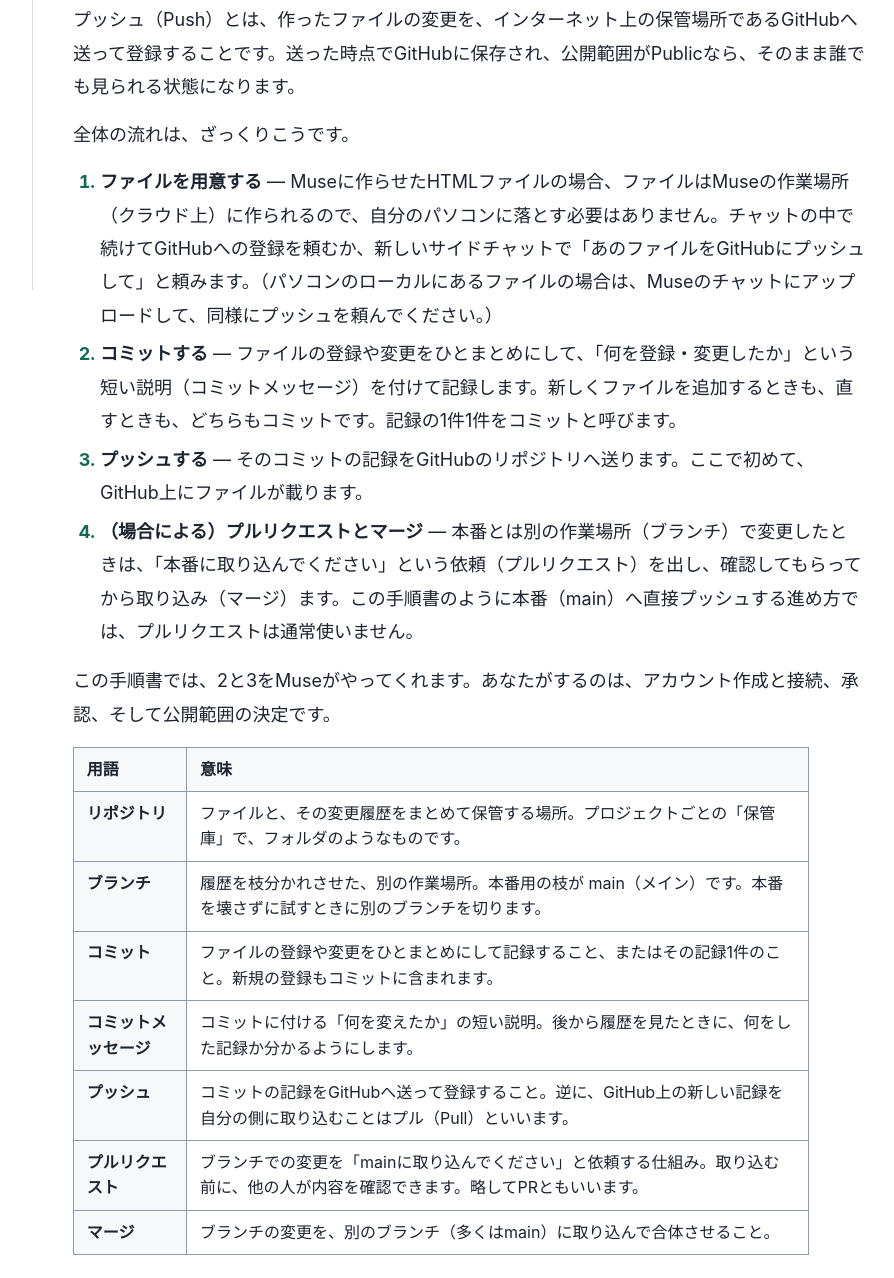
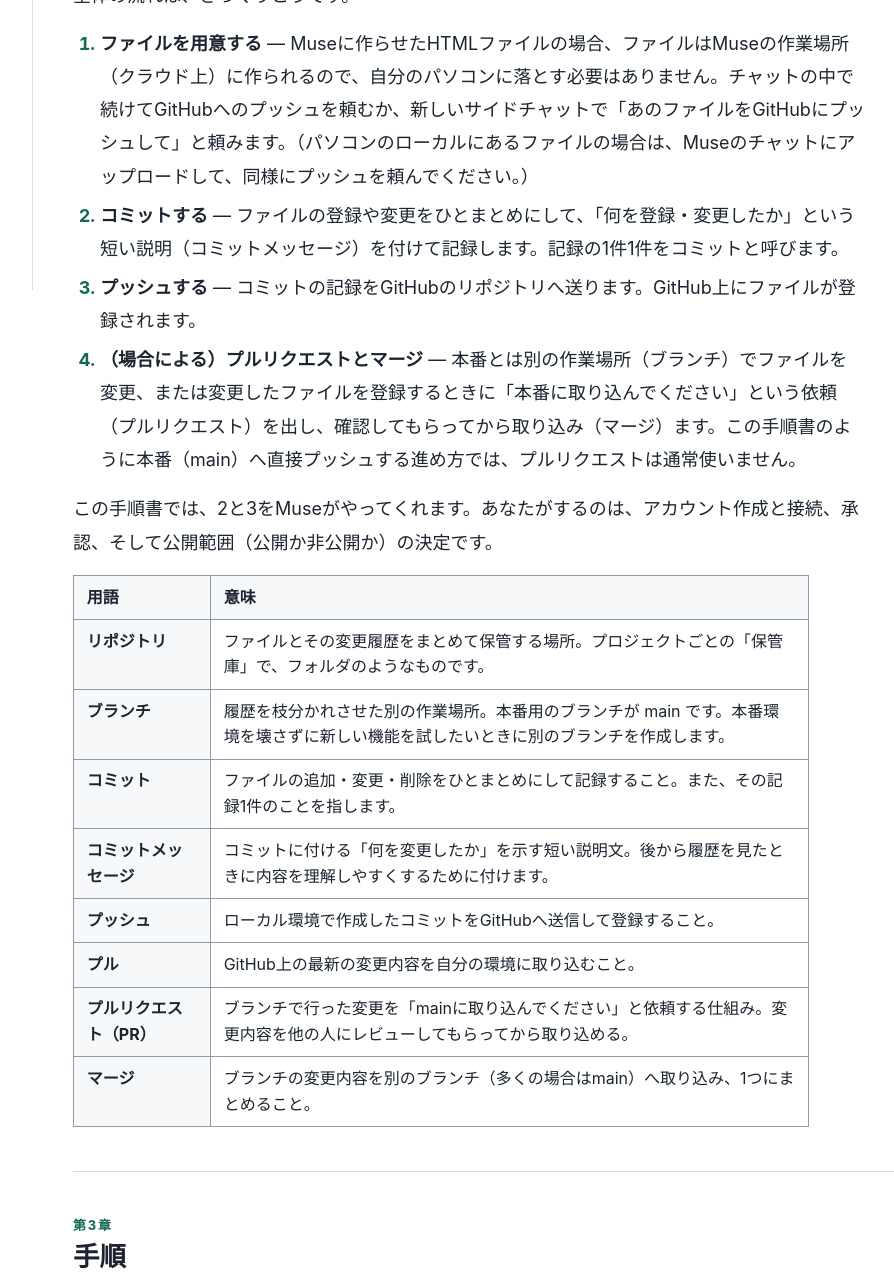
Before and after one commit to calico-blanket/muse-guides, a plain HTML site: page github-guide/index.html in a window 1280 px wide. Shown: the part 794-2072 px from the top of the page, without its empty margins (289-1183 px from the left). Drawn offline with Linux system fonts and the light colour scheme.

Commit message:
github-guide: 文面の整理と用語表の差し替え（プッシュの定義、コミットの説明、公開範囲の表記、接続の始め方を明確化）

```diff
--- a/github-guide/index.html
+++ b/github-guide/index.html
@@ -117,31 +117,31 @@
   <ul>
     <li>GitHubアカウントを作るのは、あなた自身です。Museはアカウントを作れません。</li>
     <li>アカウントを作っただけでは足りません。MuseとGitHubを「接続」して初めて、Museがリポジトリを作ったり、ファイルを入れたり（プッシュ）できるようになります。</li>
-    <li>パスワードやトークンを、チャットでMuseに教える必要は一切ありません。聞かれても教えないでください。</li>
-    <li>プッシュするファイルは、誰が作ったものでも構いません。自分で書いたもの、Museが作ったもの、他の道具で作ってMuseに渡したもの、どれでも同じ手順です。</li>
+    <li>パスワードやAPIキーの番号などは、Museに教えないでください。</li>
   </ul>
 </section>
 
 <section class="chapter" id="ch2">
   <h2><span class="no">第2章</span>プッシュまでの流れと用語</h2>
-  <p>プッシュ（Push）とは、作ったファイルの変更を、インターネット上の保管場所であるGitHubへ送って登録することです。送った時点でGitHubに保存され、公開範囲がPublicなら、そのまま誰でも見られる状態になります。</p>
+  <p>プッシュ（Push）とは、ファイルやその変更を、インターネット上の保管場所であるGitHubへ送って登録することです。</p>
   <p>全体の流れは、ざっくりこうです。</p>
   <ol>
-    <li><strong>ファイルを用意する</strong> ― Museに作らせたHTMLファイルの場合、ファイルはMuseの作業場所（クラウド上）に作られるので、自分のパソコンに落とす必要はありません。チャットの中で続けてGitHubへの登録を頼むか、新しいサイドチャットで「あのファイルをGitHubにプッシュして」と頼みます。（パソコンのローカルにあるファイルの場合は、Museのチャットにアップロードして、同様にプッシュを頼んでください。）</li>
-    <li><strong>コミットする</strong> ― ファイルの登録や変更をひとまとめにして、「何を登録・変更したか」という短い説明（コミットメッセージ）を付けて記録します。新しくファイルを追加するときも、直すときも、どちらもコミットです。記録の1件1件をコミットと呼びます。</li>
-    <li><strong>プッシュする</strong> ― そのコミットの記録をGitHubのリポジトリへ送ります。ここで初めて、GitHub上にファイルが載ります。</li>
-    <li><strong>（場合による）プルリクエストとマージ</strong> ― 本番とは別の作業場所（ブランチ）で変更したときは、「本番に取り込んでください」という依頼（プルリクエスト）を出し、確認してもらってから取り込み（マージ）ます。この手順書のように本番（main）へ直接プッシュする進め方では、プルリクエストは通常使いません。</li>
+    <li><strong>ファイルを用意する</strong> ― Museに作らせたHTMLファイルの場合、ファイルはMuseの作業場所（クラウド上）に作られるので、自分のパソコンに落とす必要はありません。チャットの中で続けてGitHubへのプッシュを頼むか、新しいサイドチャットで「あのファイルをGitHubにプッシュして」と頼みます。（パソコンのローカルにあるファイルの場合は、Museのチャットにアップロードして、同様にプッシュを頼んでください。）</li>
+    <li><strong>コミットする</strong> ― ファイルの登録や変更をひとまとめにして、「何を登録・変更したか」という短い説明（コミットメッセージ）を付けて記録します。記録の1件1件をコミットと呼びます。</li>
+    <li><strong>プッシュする</strong> ― コミットの記録をGitHubのリポジトリへ送ります。GitHub上にファイルが登録されます。</li>
+    <li><strong>（場合による）プルリクエストとマージ</strong> ― 本番とは別の作業場所（ブランチ）でファイルを変更、または変更したファイルを登録するときに「本番に取り込んでください」という依頼（プルリクエスト）を出し、確認してもらってから取り込み（マージ）ます。この手順書のように本番（main）へ直接プッシュする進め方では、プルリクエストは通常使いません。</li>
   </ol>
-  <p>この手順書では、2と3をMuseがやってくれます。あなたがするのは、アカウント作成と接続、承認、そして公開範囲の決定です。</p>
+  <p>この手順書では、2と3をMuseがやってくれます。あなたがするのは、アカウント作成と接続、承認、そして公開範囲（公開か非公開か）の決定です。</p>
   <table>
     <tr><th>用語</th><th>意味</th></tr>
-    <tr><th>リポジトリ</th><td>ファイルと、その変更履歴をまとめて保管する場所。プロジェクトごとの「保管庫」で、フォルダのようなものです。</td></tr>
-    <tr><th>ブランチ</th><td>履歴を枝分かれさせた、別の作業場所。本番用の枝が main（メイン）です。本番を壊さずに試すときに別のブランチを切ります。</td></tr>
-    <tr><th>コミット</th><td>ファイルの登録や変更をひとまとめにして記録すること、またはその記録1件のこと。新規の登録もコミットに含まれます。</td></tr>
-    <tr><th>コミットメッセージ</th><td>コミットに付ける「何を変えたか」の短い説明。後から履歴を見たときに、何をした記録か分かるようにします。</td></tr>
-    <tr><th>プッシュ</th><td>コミットの記録をGitHubへ送って登録すること。逆に、GitHub上の新しい記録を自分の側に取り込むことはプル（Pull）といいます。</td></tr>
-    <tr><th>プルリクエスト</th><td>ブランチでの変更を「mainに取り込んでください」と依頼する仕組み。取り込む前に、他の人が内容を確認できます。略してPRともいいます。</td></tr>
-    <tr><th>マージ</th><td>ブランチの変更を、別のブランチ（多くはmain）に取り込んで合体させること。</td></tr>
+    <tr><th>リポジトリ</th><td>ファイルとその変更履歴をまとめて保管する場所。プロジェクトごとの「保管庫」で、フォルダのようなものです。</td></tr>
+    <tr><th>ブランチ</th><td>履歴を枝分かれさせた別の作業場所。本番用のブランチが main です。本番環境を壊さずに新しい機能を試したいときに別のブランチを作成します。</td></tr>
+    <tr><th>コミット</th><td>ファイルの追加・変更・削除をひとまとめにして記録すること。また、その記録1件のことを指します。</td></tr>
+    <tr><th>コミットメッセージ</th><td>コミットに付ける「何を変更したか」を示す短い説明文。後から履歴を見たときに内容を理解しやすくするために付けます。</td></tr>
+    <tr><th>プッシュ</th><td>ローカル環境で作成したコミットをGitHubへ送信して登録すること。</td></tr>
+    <tr><th>プル</th><td>GitHub上の最新の変更内容を自分の環境に取り込むこと。</td></tr>
+    <tr><th>プルリクエスト（PR）</th><td>ブランチで行った変更を「mainに取り込んでください」と依頼する仕組み。変更内容を他の人にレビューしてもらってから取り込める。</td></tr>
+    <tr><th>マージ</th><td>ブランチの変更内容を別のブランチ（多くの場合はmain）へ取り込み、1つにまとめること。</td></tr>
   </table>
 </section>
 
@@ -178,7 +178,7 @@
   <h3 id="s3-2"><span class="no">3.2</span>MuseとGitHubを接続する</h3>
   <p>Museのチャットで、こう送ってください。</p>
   <pre class="prompt">GitHubを接続したい</pre>
-  <p>出てきたリンクから認可を進めてください。途中で「Museが使ってよいリポジトリを選ぶ」画面が出ます。</p>
+  <p>事前に設定画面でGitHubコネクターを有効化しておく必要はありません。この文を送ると、Museが接続用のリンクを出してくれるので、それを開いて認可に進んでください。途中で「Museが使ってよいリポジトリを選ぶ」画面が出ます。</p>
   <p>この画面で決めるのは、「あなたのリポジトリのうち、どれをMuseに触らせてよいか」です。Museは、ここで許可されたリポジトリだけを読んだり書いたりできます。</p>
   <p>選び方は2つあります。</p>
   <table>
```
